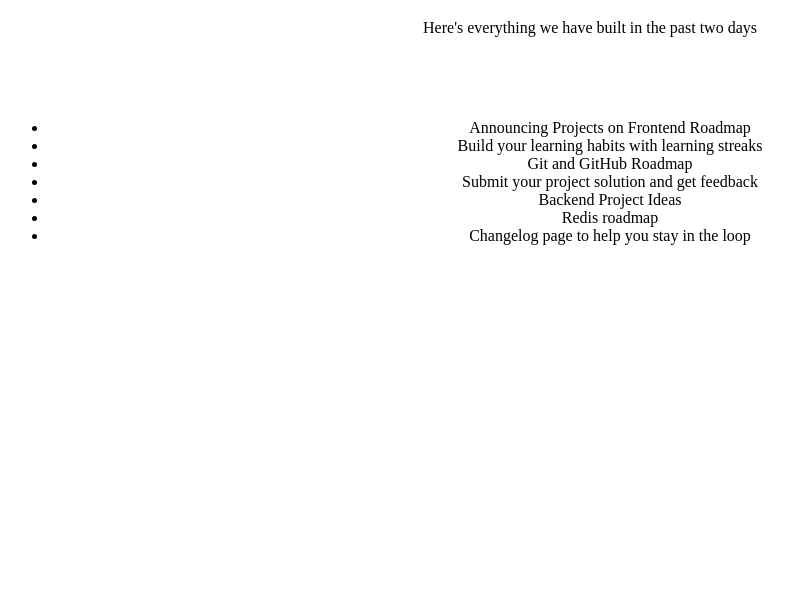
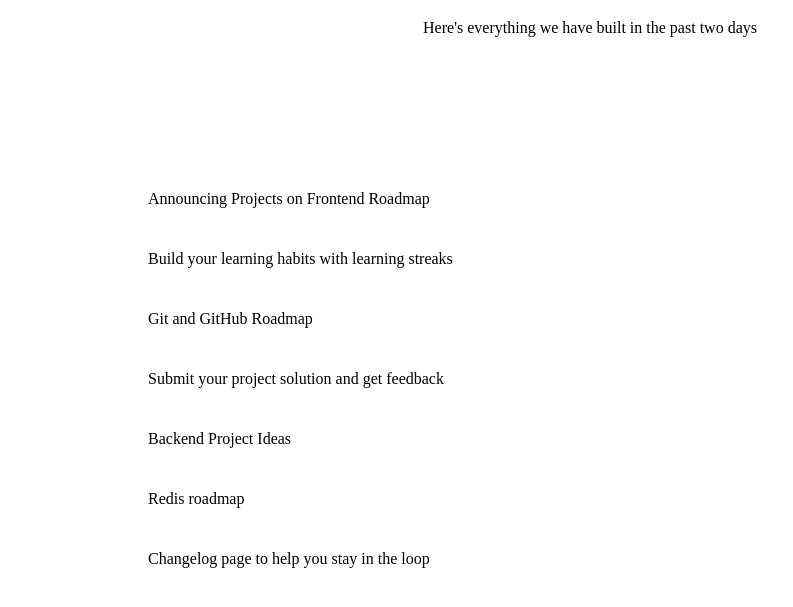
Before and after one commit to Lens2199/HTLM4, a plain HTML site: page index.html in a window 1280 px wide. Shown: the part 61-668 px from the top of the page, without its empty margins (50-843 px from the left). Drawn offline with Linux system fonts and the light colour scheme.

Commit message:
manage to figure out how to structure the words in the middle

```diff
--- a/css/style.css
+++ b/css/style.css
@@ -1,7 +1,11 @@
 .header{
   text-align: center;
 }
-.main{
-  text-align: center;
- padding: 50px;
+.main {
+  padding-top: 100px;
+  padding-left: 150px;
 }
+.main ul li{
+  list-style: none;
+  line-height: 60px;
+}
```
